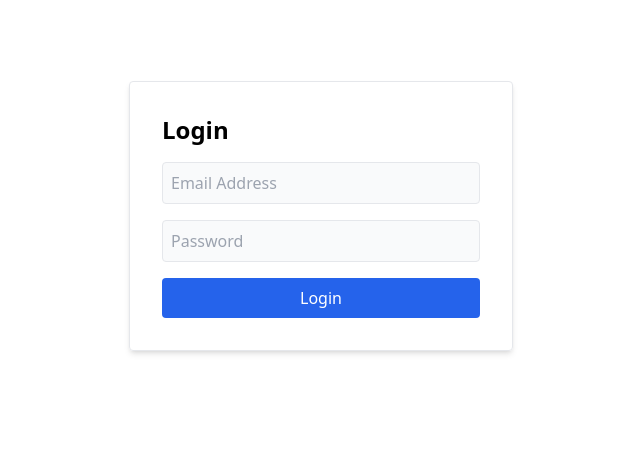
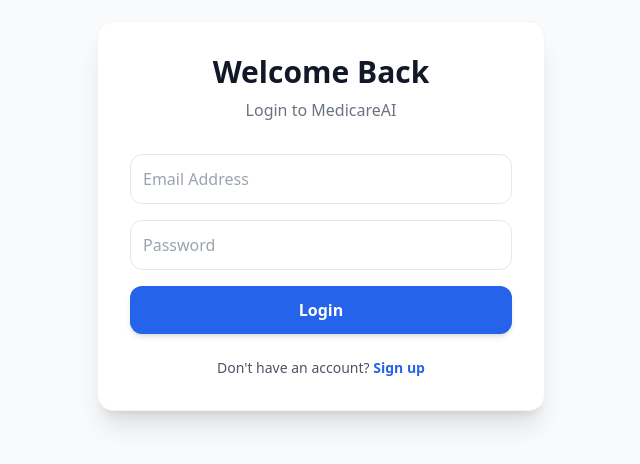
Before and after one commit to mugwe88-ops/MedicareAI, a Next.js app in the folder frontend/: page /login in a window 1280 px wide. Shown: the part 184-648 px from the top of the page, without its empty margins (319-959 px from the left). Built offline with nearby package versions, Linux system fonts and the light colour scheme.

Commit message:
update frontend and backend login

```diff
--- a/frontend/app/login/page.tsx
+++ b/frontend/app/login/page.tsx
@@ -1,8 +1,8 @@
 "use client";
 import { useState } from "react";
+import Link from "next/link";
 
 export default function LoginPage() {
-  // 1. Always initialize with empty strings to prevent "uncontrolled input" errors
   const [email, setEmail] = useState("");
   const [password, setPassword] = useState("");
   const [error, setError] = useState("");
@@ -23,7 +23,6 @@ export default function LoginPage() {
       const data = await res.json();
       if (!res.ok) throw new Error(data.error || "Invalid credentials");
 
-      // Success logic (Token storage, redirect, etc.)
       localStorage.setItem("token", data.token);
       window.location.href = "/dashboard";
     } catch (err: any) {
@@ -34,39 +33,61 @@ export default function LoginPage() {
   };
 
   return (
-    <div className="flex flex-col items-center justify-center min-h-screen bg-white">
-      <form onSubmit={handleSubmit} className="p-8 border rounded shadow-md w-96">
-        <h1 className="text-2xl font-bold mb-4 text-black">Login</h1>
+    <div className="flex flex-col items-center justify-center min-h-screen bg-gray-50 px-4">
+      <div className="w-full max-auto max-w-md bg-white rounded-2xl shadow-xl p-8 border border-gray-100">
+        <div className="text-center mb-8">
+          <h1 className="text-3xl font-bold text-gray-900">Welcome Back</h1>
+          <p className="text-gray-500 mt-2">Login to MedicareAI</p>
+        </div>
 
+        <form onSubmit={handleSubmit} className="space-y-4">
+          <div>
             <input
               type="email"
               placeholder="Email Address"
-          // 2. Ensure value and onChange are correctly mapped
               value={email}
-          onChange={(e) => setEmail(e.target.value)}
-          className="w-full p-2 mb-4 border rounded text-black bg-gray-50"
+              // Safety check added here to prevent .toLowerCase() crash
+              onChange={(e) => setEmail((e.target.value || "").toLowerCase())}
+              className="w-full p-3 border border-gray-200 rounded-xl focus:ring-2 focus:ring-blue-500 focus:outline-none text-black bg-white"
               required
             />
+          </div>
 
+          <div>
             <input
               type="password"
               placeholder="Password"
               value={password}
               onChange={(e) => setPassword(e.target.value)}
-          className="w-full p-2 mb-4 border rounded text-black bg-gray-50"
+              className="w-full p-3 border border-gray-200 rounded-xl focus:ring-2 focus:ring-blue-500 focus:outline-none text-black bg-white"
               required
             />
+          </div>
 
-        {error && <p className="text-red-500 text-sm mb-4">{error}</p>}
+          {error && (
+            <div className="p-3 bg-red-50 text-red-600 text-sm rounded-lg text-center font-medium">
+              {error}
+            </div>
+          )}
 
           <button
             type="submit"
             disabled={loading}
-          className="w-full bg-blue-600 text-white p-2 rounded hover:bg-blue-700 disabled:bg-gray-400"
+            className="w-full bg-blue-600 text-white p-3 rounded-xl font-semibold hover:bg-blue-700 transition-colors disabled:bg-blue-300 shadow-md"
           >
             {loading ? "Verifying..." : "Login"}
           </button>
         </form>
+
+        <div className="mt-6 text-center">
+          <p className="text-gray-600 text-sm">
+            Don't have an account?{" "}
+            <Link href="/signup" className="text-blue-600 font-semibold hover:underline">
+              Sign up
+            </Link>
+          </p>
+        </div>
+      </div>
     </div>
   );
 }
```
Also changed, not shown: 1 other file (tests, documents, lock files or other folders). Lines whose indentation alone changed are shown as unchanged.
